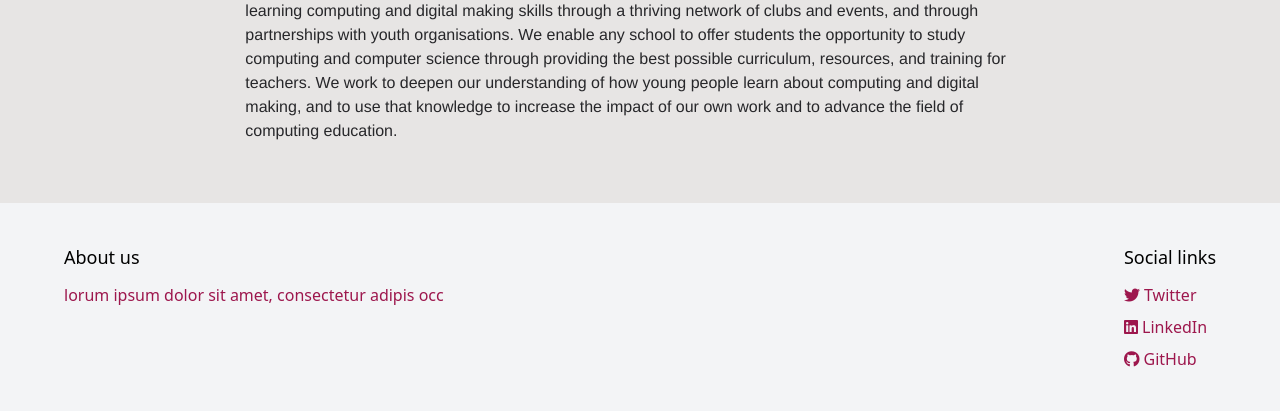
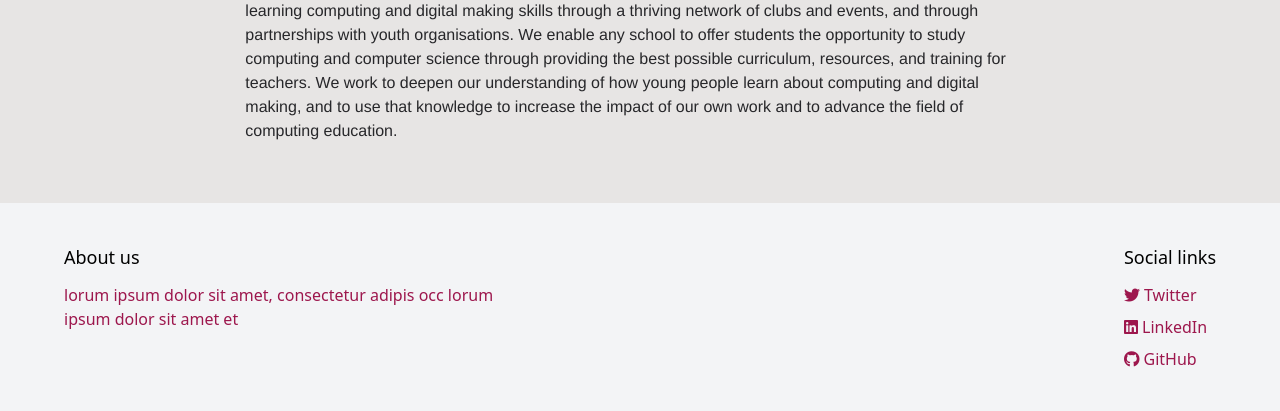
Before and after one commit to August-Schleich/Razpi, a Django app: page /about/ in a window 1280 px wide. Shown: the part 930-1341 px from the top of the page. Run offline with Django 4.2, Linux system fonts and the light colour scheme; some libraries are stand-ins or nearby versions.

Commit message:
update footer about txt width

```diff
--- a/razpi/core/templates/core/base.html
+++ b/razpi/core/templates/core/base.html
@@ -67,7 +67,7 @@
         <div class="max-w-6xl mx-auto py-10 px-6 xl:px-0 md:flex justify-between">
             <div class= "footer-left mb-12 md:mb-0">
                 <h2 class="mb-3  text-lg">About us</h2>
-                <p class="text-pink-800 text-center">lorum ipsum dolor sit amet, consectetur adipis occ</p>
+                <p class="text-pink-800 text-left max-w-md">lorum ipsum dolor sit amet, consectetur adipis occ lorum ipsum dolor sit amet et </p>
             </div>
             {% comment %} <div class="text-center">
                 <p class="text-blue-700 text-center">Built By August ©2022</p>
```
Also changed, not shown: razpi/db.sqlite3.
